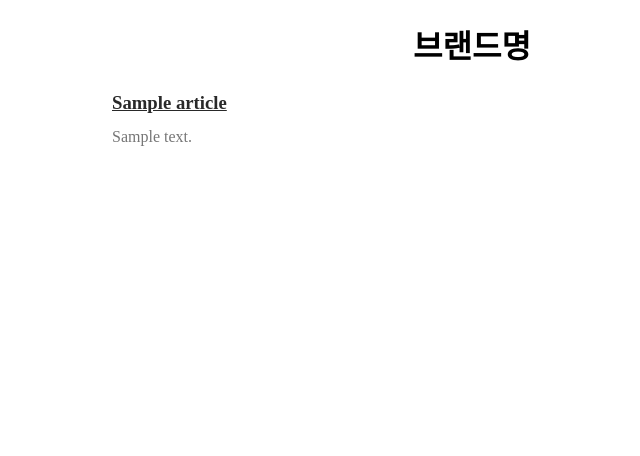
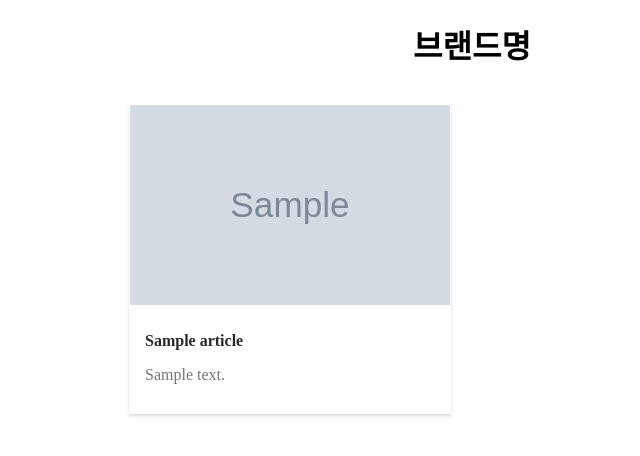
Before and after one commit to yungyikim/light-sites, a Django app: page / in a window 1280 px wide. Shown: the top 456 px of the page, without its empty margins (168-808 px from the left). Run offline with Django 3.2, Linux system fonts and the light colour scheme; tables that the repository leaves empty hold one stand-in row (values such as "Sample post"); grey boxes marked "Sample" are stand-in pictures.

Commit message:
카드뷰 형식으로 UI 수정

```diff
--- a/forum/templates/list.html
+++ b/forum/templates/list.html
@@ -2,19 +2,29 @@
 {% extends "base.html" %}
 
 {% block styles %}
-  .article { margin: 25px 0; }
-  h3 { margin: 10px 0; color: rgba(0, 0, 0, 0.84); }
-  h3 a { color: rgba(0, 0, 0, 0.84); }
+  .card { display: inline-grid; margin: 15px 17px; width: 320px; padding: 1px; box-shadow: 0 2px 3px rgba(0,0,0,0.15); }
+  .card > .thumbnail { width: 100%; height: 200px; }
+  .card > .card__inner { padding: 15px; }
+  h3 { margin: 10px 0; color: rgba(0, 0, 0, 0.84); font-size: 1em; line-height:1.4; }
+  h3 a { color: rgba(0, 0, 0, 0.84); text-decoration: none; }
   p { margin: 10px 0; line-height: 1.6; color: rgba(0, 0, 0, 0.54); font-weight: 500; }
   img { max-width: 100%; }
+  @media only screen and (max-width: 720px) {
+    .card { margin: 15px 0; width: 100%; }
+  }
 {% endblock %}
 
 {% block content %}
   <h1 style="text-align:center;">{{ brand }}</h1>
   {% for article in articles %}
-    <div class="article">
-      <h3><a href="{% url 'forum:detail' article.id %}">{{ article.subject }}</a></h3>
-      <p>{{ article.description }}</p>
+    <div class="card">
+      <div class="thumbnail" style="background-image: url({{ article.thumbnail }}); background-size: cover; background-position: center;">
+        &nbsp;
+      </div>
+      <div class="card__inner">
+        <h3><a href="{% url 'forum:detail' article.id %}">{{ article.subject }}</a></h3>
+        <p>{{ article.description }}</p>
+      </div>
     </div>
   {% endfor %}
 {% endblock %}
```
